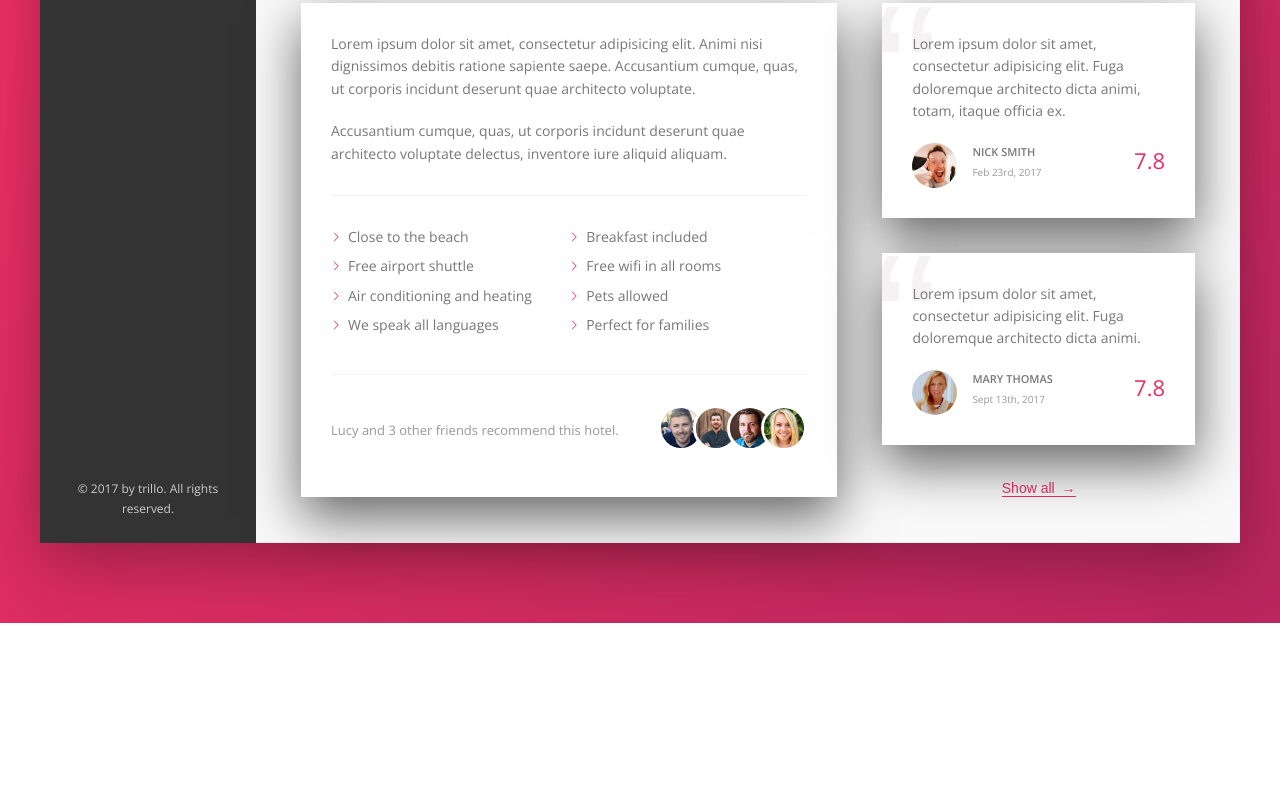
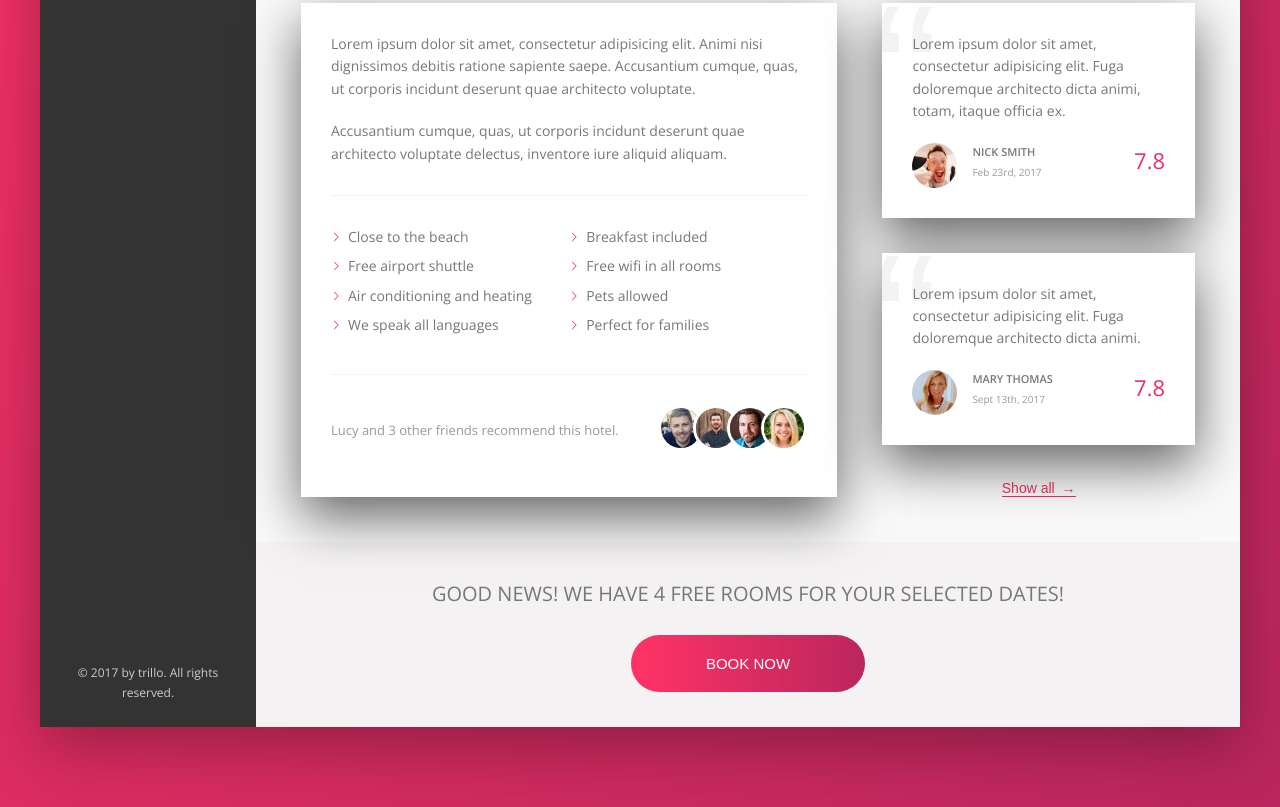
Before and after one commit to Charpell/Trillo, a website: page index.html in a window 1280 px wide. Shown: the part 644-1451 px from the top of the page. Before the commit the page ends 1267 px from the top, so only its background shows below. Drawn offline with nearby package versions, Linux system fonts and the light colour scheme; files that its build step writes are made by us from their sources.

Commit message:
Building the Call To Action Section

```diff
--- a/index.html
+++ b/index.html
@@ -203,6 +203,18 @@
                             <button class="btn-inline">Show all <span>&rarr;</span></button>
                        </div>
                    </div>
+
+                   <div class="cta">
+                        <h2 class="cta__book-now">
+                            Good news! We have 4 free rooms for your selected dates!
+                        </h2>
+
+                        <button class="btn">
+                            <span class="btn__visible">Book now</span>
+                            <span class="btn__invisible">Only 4 rooms left</span>
+                        </button>
+                    </div>
+
                </main>
            </div>
        </div>
--- a/sass/_components.scss
+++ b/sass/_components.scss
@@ -458,3 +458,69 @@
     z-index: 1;
   }
 }
+
+
+////////////////////////////////////////////////////////
+// CALL TO ACTION
+.cta {
+  padding: 3.5rem 0;
+  text-align: center;
+
+  &__book-now {
+    font-size: 2rem;
+    font-weight: 300;
+    text-transform: uppercase;
+    margin-bottom: 2.5rem;
+  }
+}
+
+
+////////////////////////////////////////////////////////
+// CALL TO ACTION
+.btn {
+  font-size: 1.5rem;
+  font-weight: 300;
+  text-transform: uppercase;
+  border-radius: 100px;
+  border: none;
+  background-image: linear-gradient(to right, var(--color-primary-light), var(--color-primary-dark));
+  color: #fff;
+  position: relative;
+  overflow: hidden;
+  cursor: pointer;
+
+  & > * {
+    display: inline-block;
+    height: 100%;
+    width: 100%;
+    transition: all .2s;
+  }
+
+  &__visible {
+    padding: 2rem 7.5rem;
+  }
+
+  &__invisible {
+    position: absolute;
+    padding: 2rem 0;
+    left: 0;
+    top: -100%;
+  }
+
+  &:hover {
+    background-image: linear-gradient(to left, var(--color-primary-light), var(--color-primary-dark));
+  }
+
+  &:hover &__visible {
+     transform: translateY(100%);
+  }
+
+  &:hover &__invisible {
+     top: 0;
+  }
+
+  &:focus {
+    outline: none;
+    animation: pulsate 1s infinite;
+  }
+}
```
